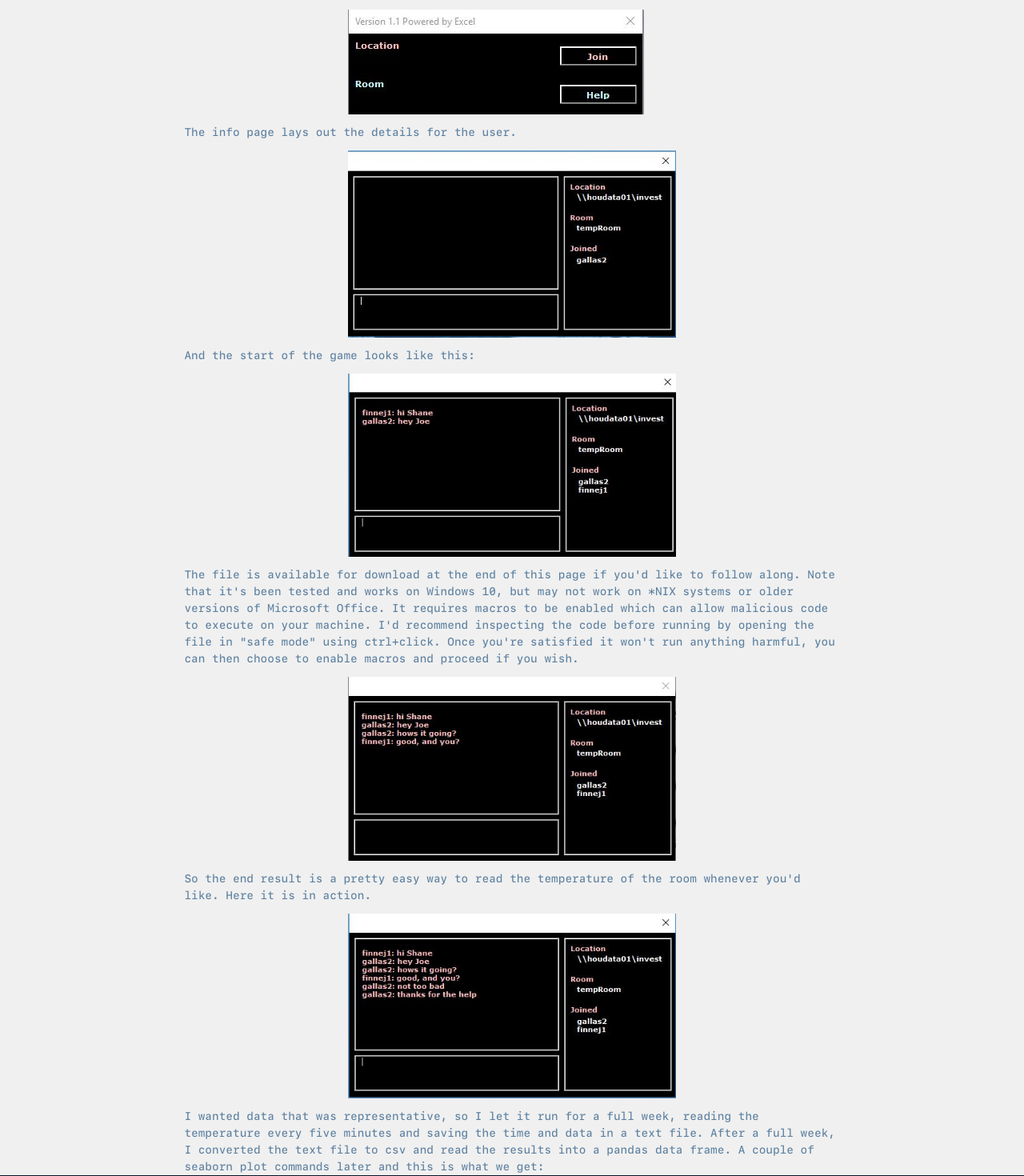
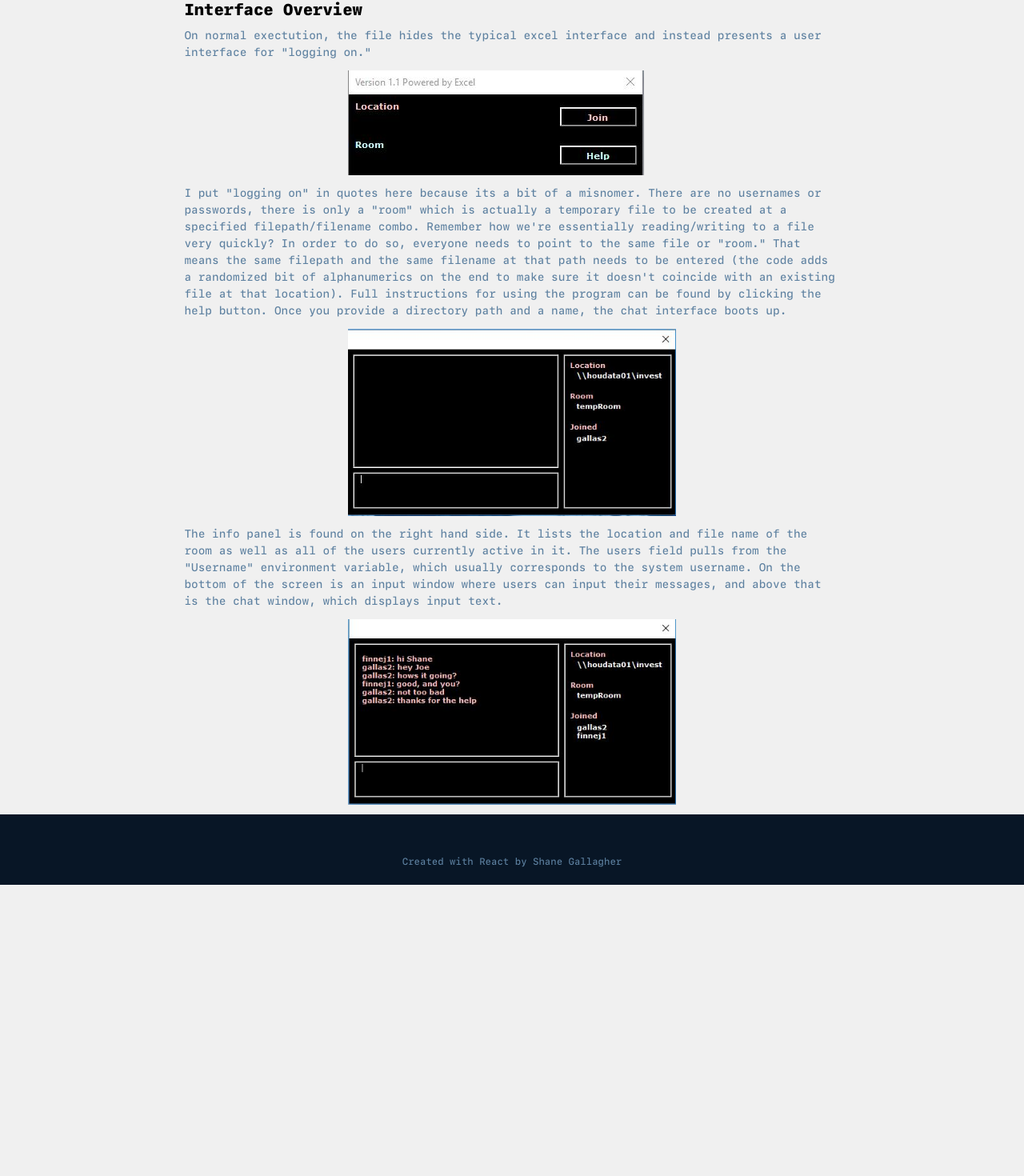
Before and after one commit to smg7d/portfolioSite, a React (Create React App) app: page /#/excelChat in a window 1280 px wide. Shown: the part 578-2048 px from the top of the page at 80% size. After the commit the page ends 1684 px from the top, so only its background shows below. Built offline with nearby package versions, Linux system fonts and the light colour scheme; the HTML template or start-up script is replaced by a standard one.

Commit message:
finish excel chat project page

```diff
--- a/src/pages/excelChatProject.jsx
+++ b/src/pages/excelChatProject.jsx
@@ -26,16 +26,13 @@ class ExcelChatProject extends Component {
                     <div className="projectParagraph">{p2}</div>
                     <h3>Running the program</h3>
                     <div className="projectParagraph">{p3}</div>
+                    <h3>Interface Overview</h3>
+                    <div className="projectParagraph">{p4}</div>
                     <img src={loadScreen}/>
-                    <div className="projectParagraph">The info page lays out the details for the user.</div>
+                    <div className="projectParagraph">{p5}</div>
                     <img src={newRoom}/>
-                    <div className="projectParagraph">And the start of the game looks like this:</div>
-                    <img src={text_one}/>
-                    <div className="projectParagraph">{p3}</div>
-                    <img src={text_two}/>
-                    <div className="projectParagraph">{p4}</div>
+                    <div className="projectParagraph">{p6}</div>
                     <img src={text_three}/>
-                    <div className="projectParagraph">{p5}</div>
                 </div>
                 <Footer />
             </React.Fragment>
--- a/src/projects/excelChat/text.js
+++ b/src/projects/excelChat/text.js
@@ -27,26 +27,37 @@ to enable macros and proceed if you wish.
 `;
 
 const p4 = `
-So the end result is a pretty easy way to read the temperature of the room whenever you'd like. Here it is in action.
+On normal exectution, the file hides the typical excel interface and instead presents a user interface for "logging on."
 `;
 
 const p5 = `
-I wanted data that was representative, so I let it run for a full week, reading the temperature every five minutes
-and saving the time and data in a text file. After a full week, I converted the text file to csv and read the results
-into a pandas data frame. A couple of seaborn plot commands later and this is what we get:
+I put "logging on" in quotes here because its a bit of a misnomer. There are no usernames or passwords, there is only
+a "room" which is actually a temporary file to be created at a specified filepath/filename combo. Remember how we're
+essentially reading/writing to a file very quickly? In order to do so, everyone needs to point to the same file or
+"room." That means the same filepath and the same filename at that path needs to be entered (the code adds a randomized
+bit of alphanumerics on the end to make sure it doesn't coincide with an existing file at that location). Full
+instructions for using the program can be found by clicking the help button.
+
+Once you provide a directory path and a name, the chat interface boots up.
 `;
 
 const p6 = `
-So, off the bat, it looks like the AC actually is working, for the most part. It gets down to as cold as 64 degrees
-which is typically where I have it set. That said, there's a clear daily cycle, rising and falling with the outside
-temperature which indicates some lag in its ability to keep up, so it could be better, but in general the temperatures
-are in a comfortable range.
+The info panel is found on the right hand side. It lists the location and file name of the room as well as all of
+the users currently active in it. The users field pulls from the "Username" environment variable, which usually
+corresponds to the system username. On the bottom of the screen is an input window where users can input their
+messages, and above that is the chat window, which displays input text.
 `;
 
 const p7 = `
-As far as extending this, I plan to re-run this project keeping specific tabs on where I have the thermostat set,
-cross referencing this with weather data accessed through an API and the electricity costs to see if I can back out
-a cost per degree of cooling.
+And here is what a basic chat looks like. When users close the application, their username is cleared from the
+info panel, and when the last user closes the application, the file is deleted. The refresh rate (the rate at which
+the interface sends and receives data from the central workbook) is every 1 second, which experienced Excel users
+might recognize as problematic. Opening and saving a file (manually or programatically) are operations that
+typically take several seconds each. Instead, we treat the excel sheet as a database and use built in database
+objects to query that excel sheet which supports reading, creating, and updating fields and doesn't require us
+to actually open or close the file. The "table" is a matrix of usernames such that messages to be read by a user
+are put in that users row, and messages written by a user are inserted into that users column (which in turn places
+it in everyone user's row). This set up is much faster and presents no problems at the 1 second refresh rate.
 `;
 
 export { p1, p2, p3, p4, p5, p6, p7 };
```
